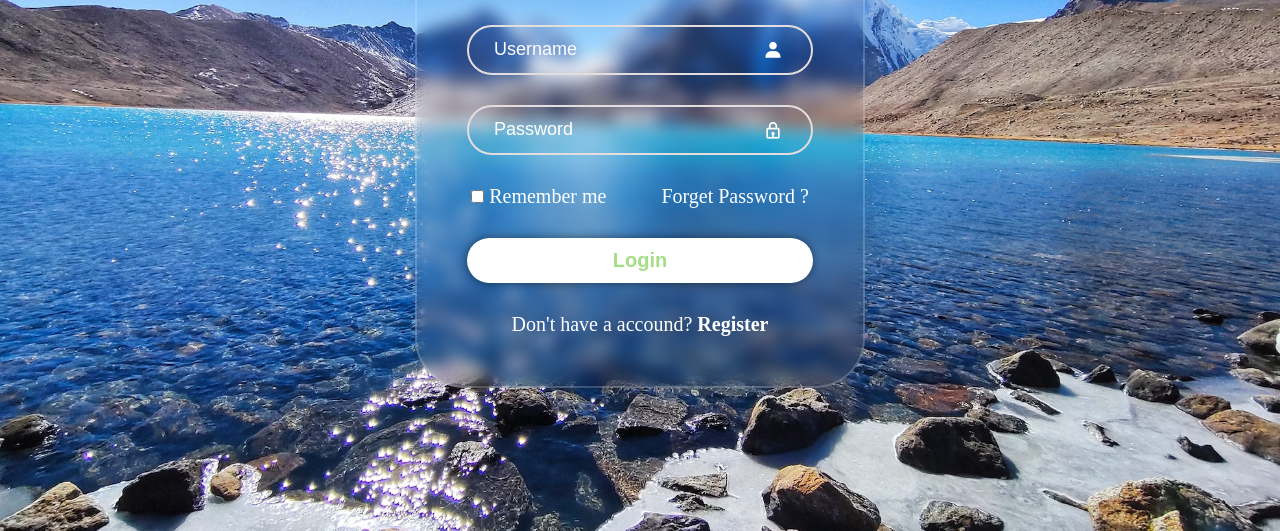
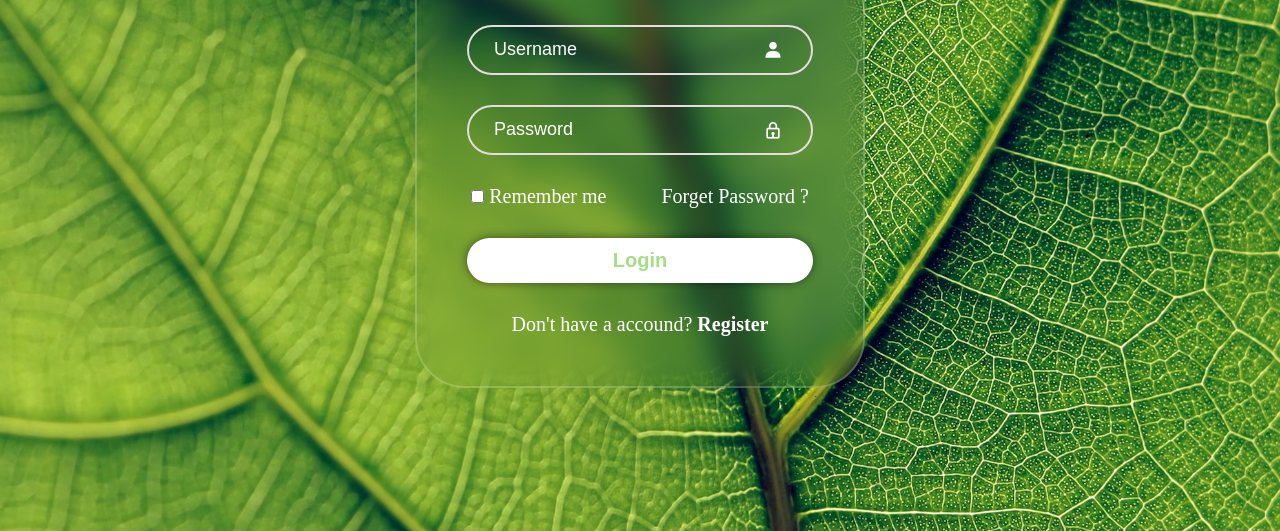
Before and after one commit to DrackoDrain/WEB-Projects, a plain HTML site: page Login-Page-1/index.html in a window 1280 px wide. Shown: the part 269-800 px from the top of the page. Drawn offline with nearby package versions, Linux system fonts and the light colour scheme.

Commit message:
Images added

```diff
--- a/Login-Page-1/style.css
+++ b/Login-Page-1/style.css
@@ -5,7 +5,7 @@
 }
 
 .container{
-    background-image: url('Images/IMG-4.avif');
+    background-image: url('Images/IMG-8.avif');
     background-size: cover;
     background-position: center;
     background-repeat: no-repeat;
@@ -33,7 +33,7 @@
     border-radius: 50px;
     font-size: 20px;
     border: 2px solid rgba(255, 255, 255, 0.2);
-    backdrop-filter: blur(8px);
+    backdrop-filter: blur(13px);
 
 }
 .item h1{
```
Also changed, not shown: Login-Page-1/Images/IMG-5.avif (added), Login-Page-1/Images/IMG-6.avif (added), Login-Page-1/Images/IMG-7.avif (added), Login-Page-1/Images/IMG-8.avif (added).
